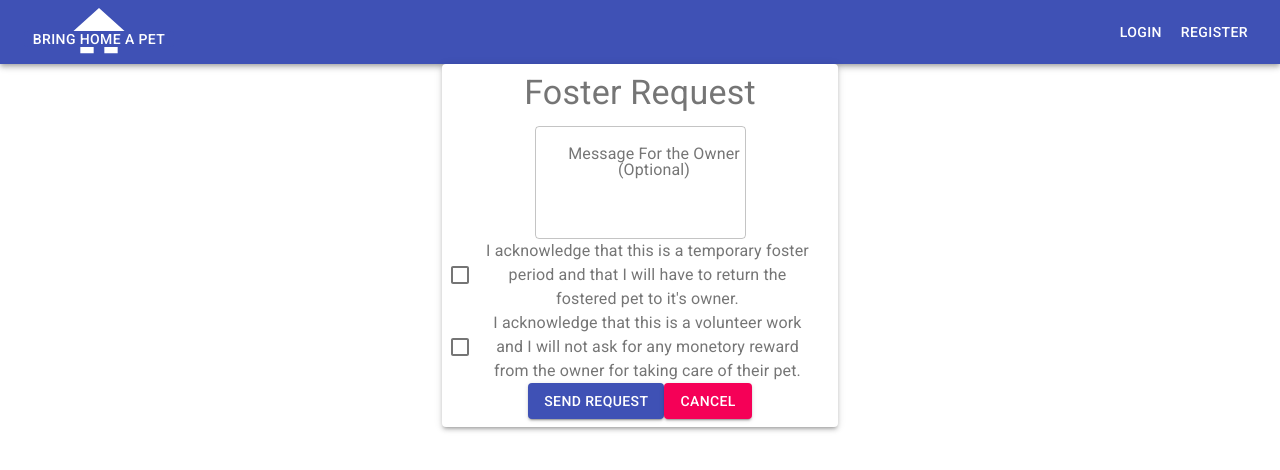
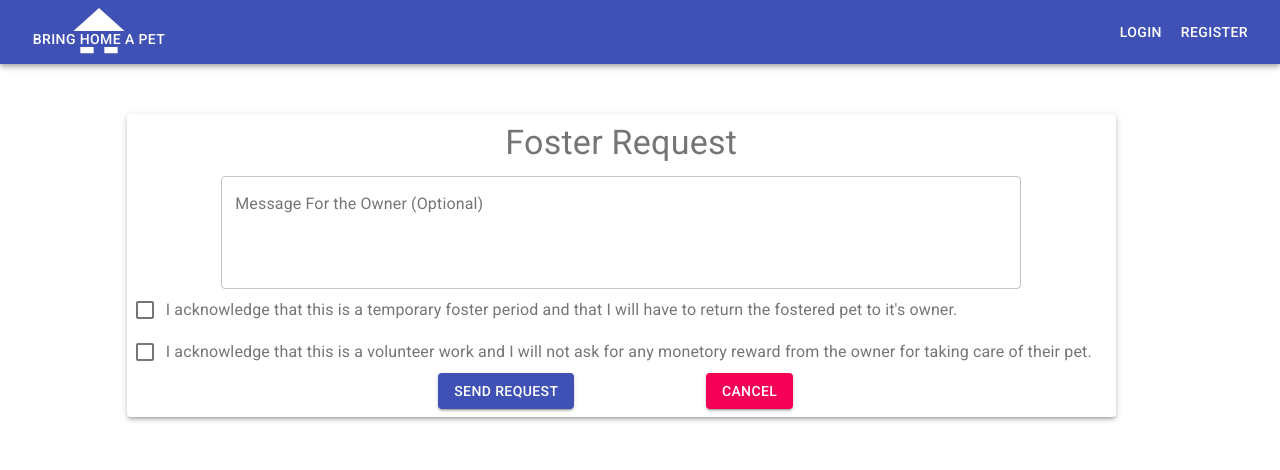
Before and after one commit to vasisht54/Pet-Foster-Frontend, a React (Create React App) app: page /SendFosterRequest in a window 1280 px wide. Shown: the top 470 px of the page. Built offline with nearby package versions, Linux system fonts and the light colour scheme.

Commit message:
formated foster request form

```diff
--- a/src/PetSearch/SendFosterRequest.js
+++ b/src/PetSearch/SendFosterRequest.js
@@ -12,6 +12,7 @@ import Button from "@material-ui/core/Button";
 import Dialog from '@material-ui/core/Dialog';
 import MuiDialogContent from '@material-ui/core/DialogContent';
 import MuiDialogActions from '@material-ui/core/DialogActions';
+import { Grid } from "@material-ui/core";
 
 const drawerWidth = 300;
 const useStyles = makeStyles((theme) => ({
@@ -79,8 +80,14 @@ function SendFosterRequest() {
   };
 
   return (
-    <div className={classes.root}>
-      <Container component="main" maxWidth="xs">
+<>
+      <div className={classes.Card} style = {{minHeight: 50}} >
+      </div>
+    <Container>
+      <Grid container >
+        <Grid item xs={1} />
+        <Grid item xs={10} container direction="column">
+        <Grid container item >
           <Paper className={classes.paper} elevation={3}>
             <div className={classes.Card}>
               <Typography gutterBottom variant="h4">
@@ -93,6 +100,7 @@ function SendFosterRequest() {
                 label="Message For the Owner (Optional)"
                 multiline
                 rows={4}
+                style = {{width: 800}}
                 variant="outlined"
               />
             </div>
@@ -112,17 +120,20 @@ function SendFosterRequest() {
                 labelPlacement="end"
               />
             </FormGroup>
-          <div>
-            <label htmlFor="contained-button-file">
+
+            <Grid item className={classes.actionButtons} container xs={6}>
+              <Grid item xs={6}>
+
                 <Button
                   variant="contained"
                   color="primary"
                   component="span"
                   onClick={handleOpen}
+                  style={{justifyContent: 'center', left: 250}}
                 >
                   Send Request
                 </Button>
-            </label>
+
               <Dialog
                 onClose={handleClose}
                 aria-labelledby="customized-dialog-title"
@@ -142,8 +153,9 @@ function SendFosterRequest() {
                   </Button>
                 </DialogActions>
               </Dialog>
+              </Grid>
               {/* ************************************************************* */}
-
+              <Grid item xs={6} style={{justifyContent: 'center'}}>
               <Button
                 onClick={()=> {
                   history.push("/PetSearchDetails")
@@ -151,13 +163,101 @@ function SendFosterRequest() {
                 variant="contained"
                 color="secondary"
                 className={classes.button}
+                style={{justifyContent: 'center', left: 250}}
               >
                 Cancel
               </Button>
-          </div>
+              </Grid>
+              </Grid>
+
           </Paper>
+          </Grid>
+        </Grid>
+        </Grid>
+
 </Container>
-    </div>
+</>
+
+
+    // <div className={classes.root}>
+    //   <Container component="main" maxWidth="xs">
+    //     <Paper className={classes.paper} elevation={3}>
+    //       <div className={classes.Card}>
+    //         <Typography gutterBottom variant="h4">
+    //           Foster Request
+    //         </Typography>
+    //       </div>
+    //       <div className={classes.Card}>
+    //         <TextField
+    //           id="outlined-multiline-static"
+    //           label="Message For the Owner (Optional)"
+    //           multiline
+    //           rows={4}
+    //           variant="outlined"
+    //         />
+    //       </div>
+    //       <FormGroup aria-label="position" row>
+    //         <FormControlLabel
+    //           value="end"
+    //           control={<Checkbox color="primary" />}
+    //           label="I acknowledge that this is a temporary foster period and that I will have to return the fostered pet to it's owner."
+    //           labelPlacement="end"
+    //         />
+    //       </FormGroup>
+    //       <FormGroup aria-label="position" row>
+    //         <FormControlLabel
+    //           value="end"
+    //           control={<Checkbox color="primary" />}
+    //           label="I acknowledge that this is a volunteer work and I will not ask for any monetory reward from the owner for taking care of their pet."
+    //           labelPlacement="end"
+    //         />
+    //       </FormGroup>
+    //       <div>
+    //         <label htmlFor="contained-button-file">
+    //           <Button
+    //             variant="contained"
+    //             color="primary"
+    //             component="span"
+    //             onClick={handleOpen}
+    //           >
+    //             Send Request
+    //           </Button>
+    //         </label>
+    //         <Dialog
+    //           onClose={handleClose}
+    //           aria-labelledby="customized-dialog-title"
+    //           open={open}
+    //         >
+    //           <DialogContent dividers>
+    //             <Typography gutterBottom>
+    //               Kudos! Foster Request sent to the owner successfully.
+    //             </Typography>
+    //             <Typography gutterBottom>
+    //                 Now wait for them to accept it!
+    //             </Typography>
+    //           </DialogContent>
+    //           <DialogActions>
+    //             <Button autoFocus onClick={()=> {handleClose(); history.push("/search")}} color="primary">
+    //               Okay
+    //             </Button>
+    //           </DialogActions>
+    //         </Dialog>
+    //         {/* ************************************************************* */}
+
+    //         <Button
+    //           onClick={()=> {
+    //             history.push("/PetSearchDetails")
+    //           }}
+    //           variant="contained"
+    //           color="secondary"
+    //           className={classes.button}
+    //         >
+    //           Cancel
+    //         </Button>
+    //       </div>
+    //     </Paper>
+    //   </Container>
+    // </div>
   );
 }
 export default SendFosterRequest;
```
Lines whose indentation alone changed are shown as unchanged.
